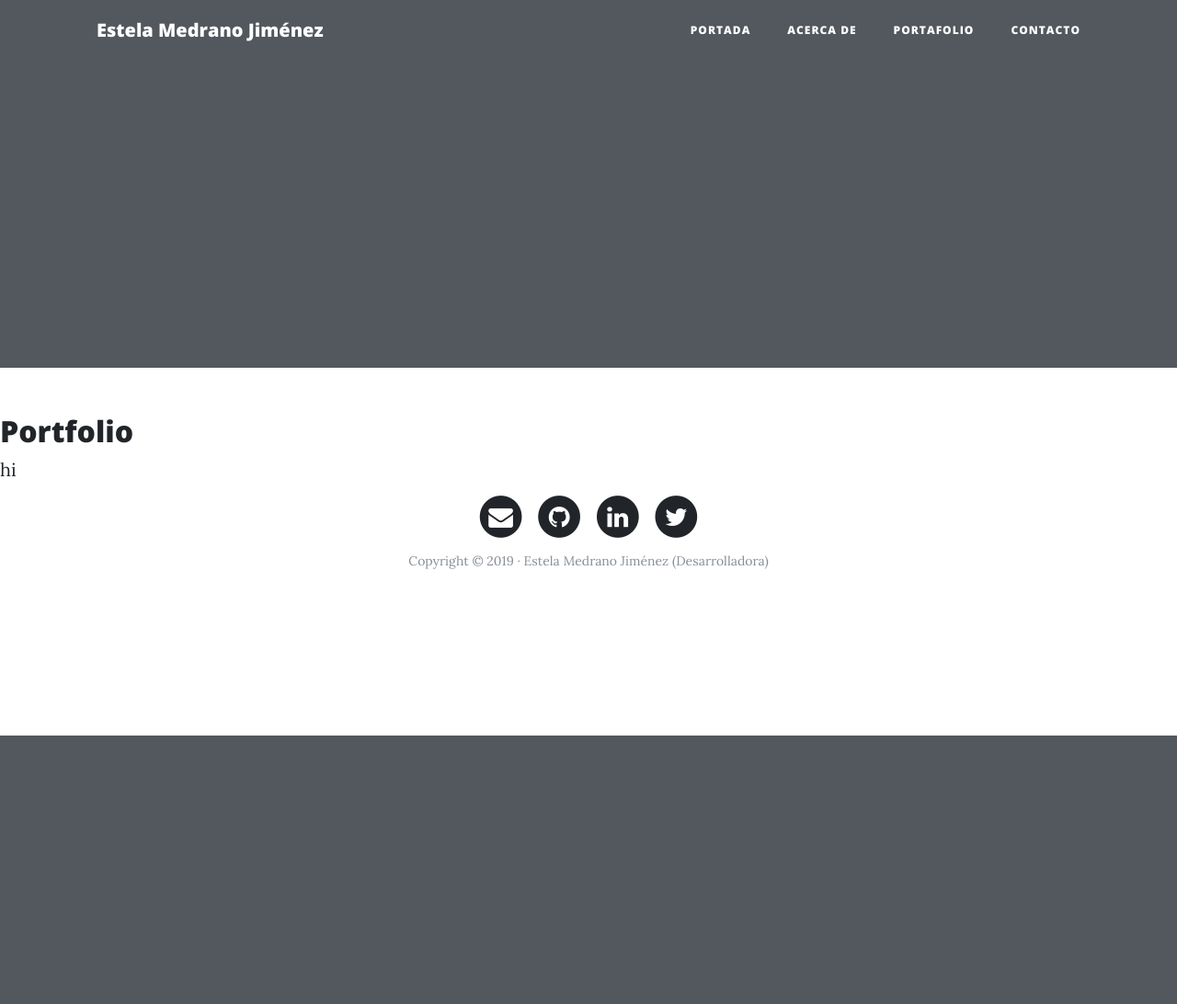
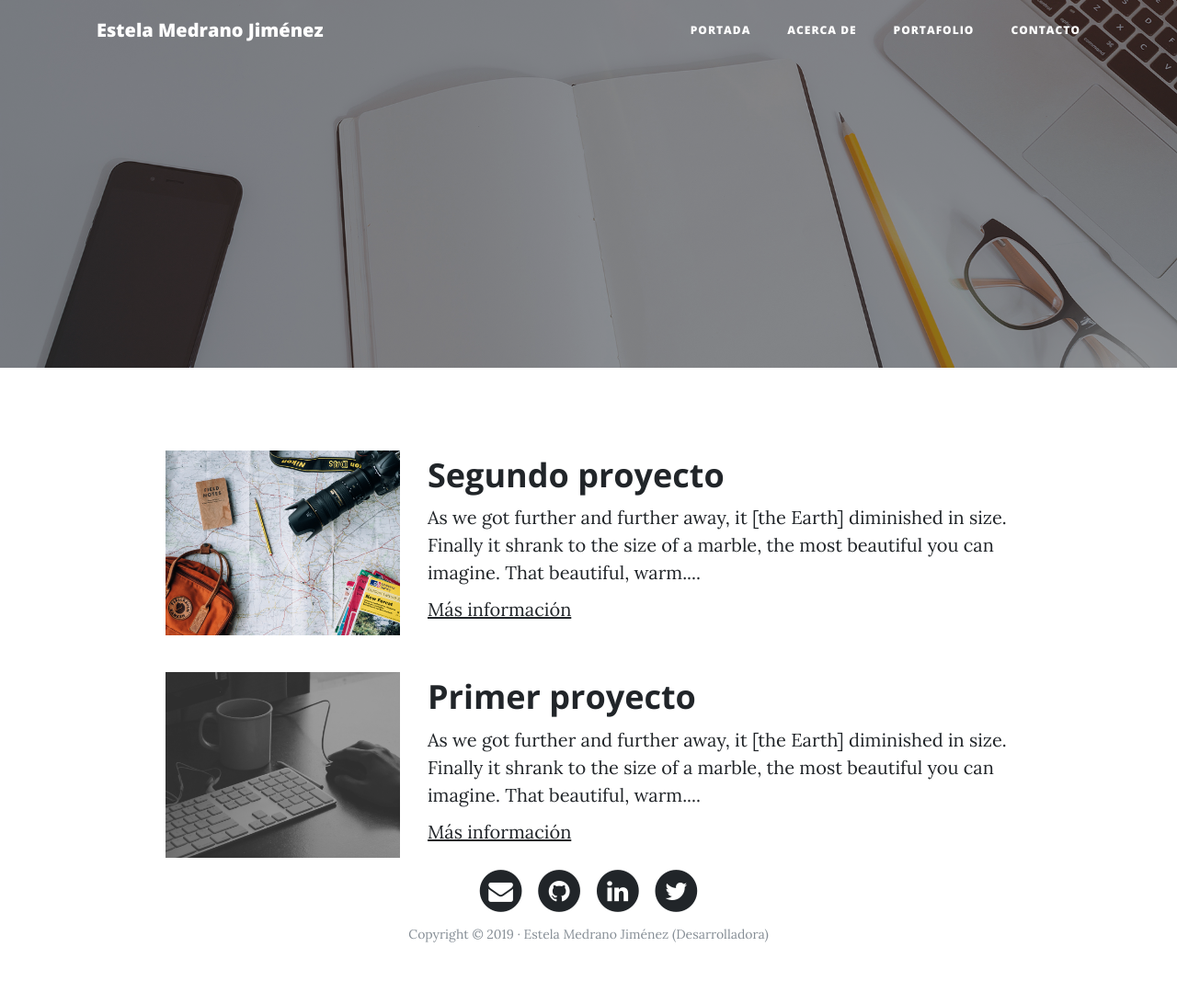
Before and after one commit to divae/web-personal-django, a Django app: page /portfolio/ in a window 1280 px wide. Shown: the whole page at 92% size. Before the commit the page ends 800 px from the top, so only its background shows below. Run offline with Django 3.2, Linux system fonts and the light colour scheme; some libraries are stand-ins or nearby versions.

Commit message:
maquetado portafolio

```diff
--- a/app/core/templates/core/pages/portfolio.html
+++ b/app/core/templates/core/pages/portfolio.html
@@ -2,7 +2,36 @@
 
 {% block title %}Portfolio{% endblock %}
 
+{% block background %}{% load static %}{% static 'core/img/portfolio-bg.jpg' %}{% endblock %}
+
+{% include "core/header.html" %}
+
 {% block content %}
-<h2>Portfolio</h2>
-hi
+        {% load static %}
+	    <!-- Contenido Principal -->
+	    <div class="container">
+	      <!-- Proyecto -->
+	      <div class="row project">
+	      	<div class="col-lg-3 col-md-4 offset-lg-1">
+			      <img class="img-fluid" src="{% static 'core/img/about-bg.jpg' %}" alt="">
+	      	</div>
+	        <div class="col-lg-7 col-md-8">
+	      		<h2 class="section-heading title">Segundo proyecto</h2>
+	          <p>As we got further and further away, it [the Earth] diminished in size. Finally it shrank to the size of a marble, the most beautiful you can imagine. That beautiful, warm....</p>
+	          <p><a href="{%http://google.com">Más información</a></p>
+	      	</div>
+	      </div>
+	      <!-- Proyecto -->
+	      <div class="row project">
+	      	<div class="col-lg-3 col-md-4 offset-lg-1">
+			      <img class="img-fluid" src="{% static 'core/img/home-bg.jpg' %}" alt="">
+	      	</div>
+	        <div class="col-lg-7 col-md-8">
+	      		<h2 class="section-heading title">Primer proyecto</h2>
+	          <p>As we got further and further away, it [the Earth] diminished in size. Finally it shrank to the size of a marble, the most beautiful you can imagine. That beautiful, warm....</p>
+	          <p><a href="http://google.com">Más información</a></p>
+	      	</div>
+	      </div>
+		  </div>
+
 {% endblock %}
```
